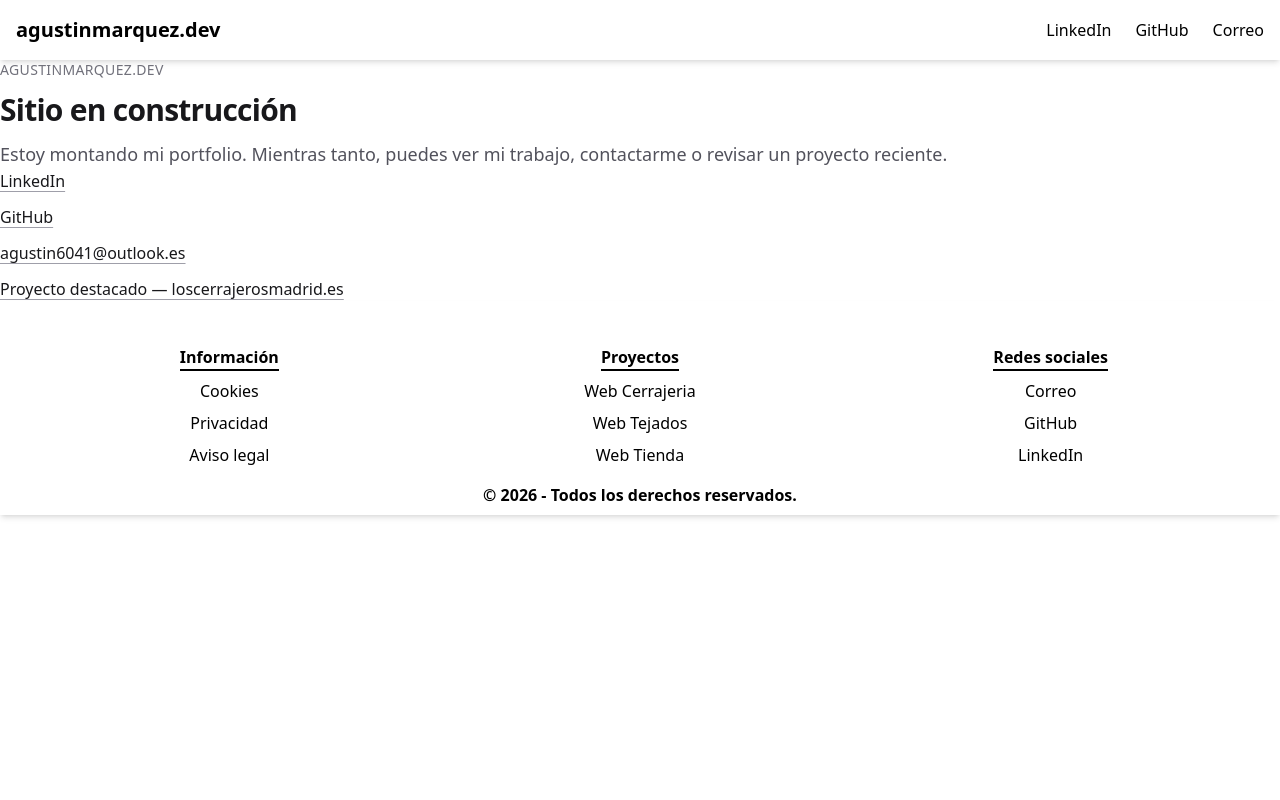
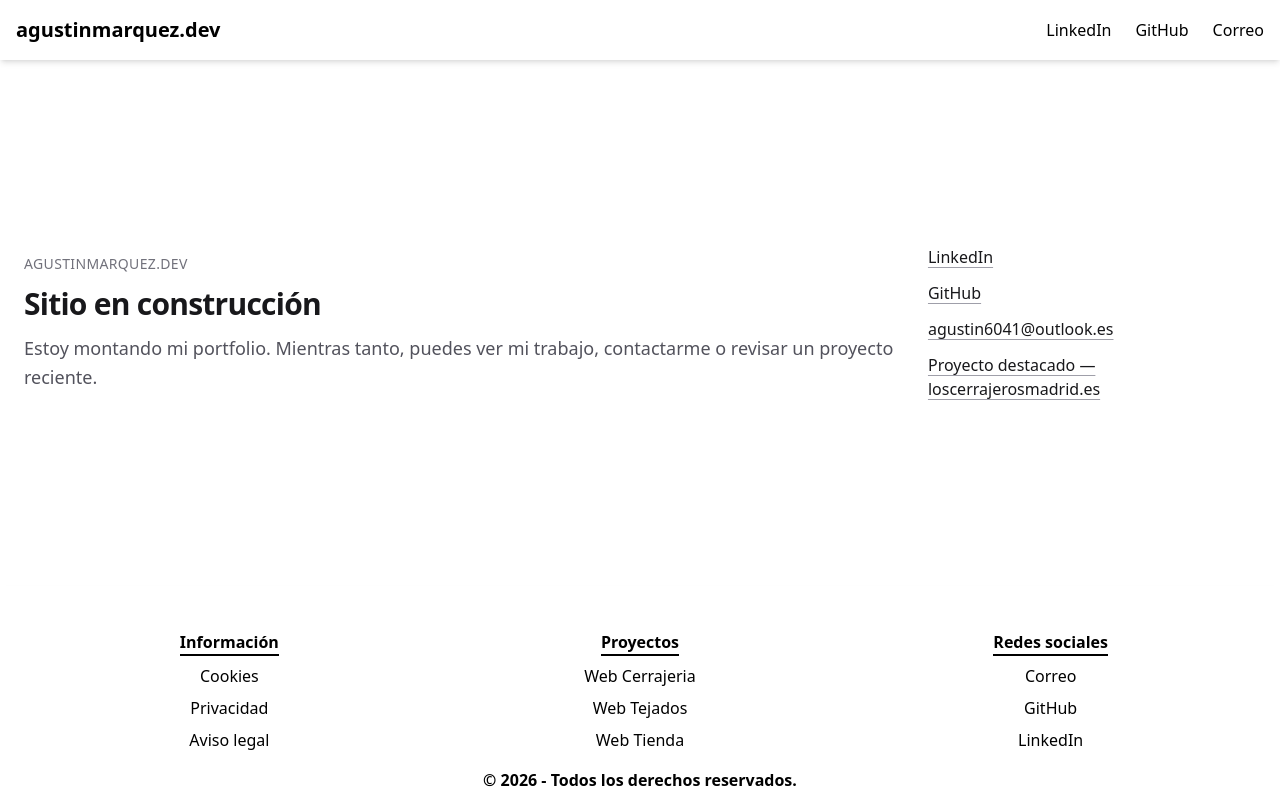
Before and after one commit to Agu1406/agustinmarquez.dev, a Next.js app in the folder frontend/: page / in a window 1280 px wide. Built offline with nearby package versions, Linux system fonts and the light colour scheme.

Commit message:
Refactor (layout.tsx): Since all pages are going to have the same "Header" and "Footer" I move the "main" tag into layout in order to have consistent styles over the project and one main tag per page, this to improve and use DRY technique.

```diff
--- a/frontend/app/layout.tsx
+++ b/frontend/app/layout.tsx
@@ -10,7 +10,7 @@ const inter = Inter({
   subsets: ["latin"],
 });
 
-const jetbrains = JetBrains_Mono ({
+const jetbrains = JetBrains_Mono({
   variable: "--font-jetbrains",
   subsets: ["latin"],
 });
@@ -38,12 +38,14 @@ export default function RootLayout({
   children: React.ReactNode;
 }>) {
   return (
-    <html lang="en">
+    <html lang="es">
       <body
-        className={`${inter.variable} ${jetbrains.variable} antialiased`}
+        className={`${inter.variable} ${jetbrains.variable} antialiased flex flex-col min-h-screen`}
       >
         <Header />
-        {children}
+        <main className="grow flex items-center justify-center px-6">
+          {children}
+        </main>
         <Footer />
       </body>
     </html>
```
